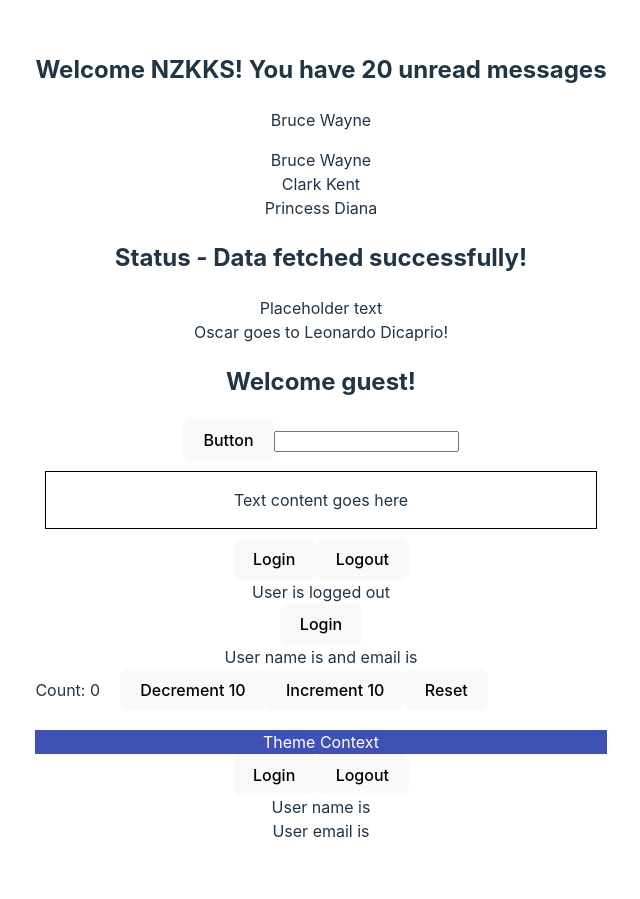
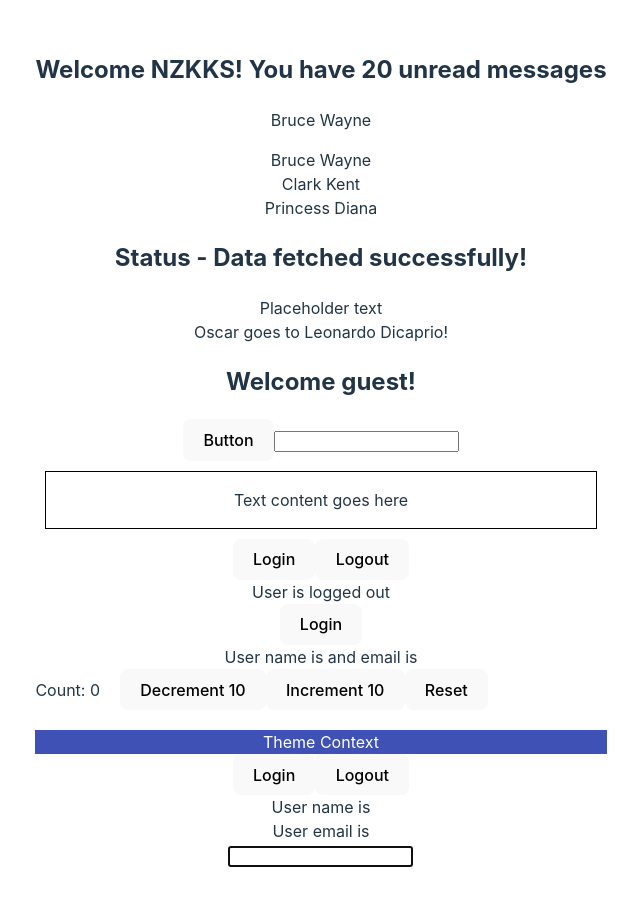
Before and after one commit to nzkks/react-typescript, a React (Vite) app: page / in a window 1280 px wide. Shown: the whole page, without its empty margins (319-959 px from the left). Before the commit the page ends 875 px from the top, so only its background shows below. Built offline with nearby package versions, Linux system fonts and the light colour scheme.

Commit message:
useRef hook

```diff
--- a/src/App.tsx
+++ b/src/App.tsx
@@ -15,6 +15,7 @@ import { Counter } from './components/state/Counter';
 import { LoggedIn } from './components/state/LoggedIn';
 import { User } from './components/state/User';
 import { User as ExampleUserForContext } from './components/context/User';
+import { DomRef } from './components/ref/DomRef';
 
 function App() {
   const personName = {
@@ -62,6 +63,7 @@ function App() {
       <UserContextProvider>
         <ExampleUserForContext />
       </UserContextProvider>
+      <DomRef />
     </ThemeContextProvider>
   );
 }
--- /dev/null
+++ b/src/components/ref/DomRef.tsx
@@ -0,0 +1,15 @@
+import { useEffect, useRef } from 'react';
+
+export const DomRef = () => {
+  const inputRef = useRef<HTMLInputElement>(null);
+
+  useEffect(() => {
+    inputRef.current?.focus();
+  }, []);
+
+  return (
+    <div>
+      <input type="text" ref={inputRef} />
+    </div>
+  );
+};
```
